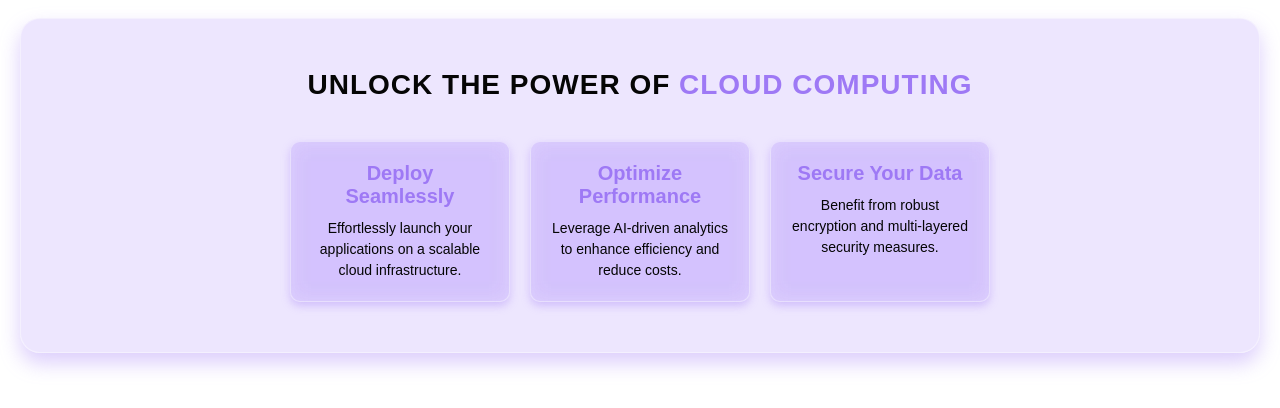
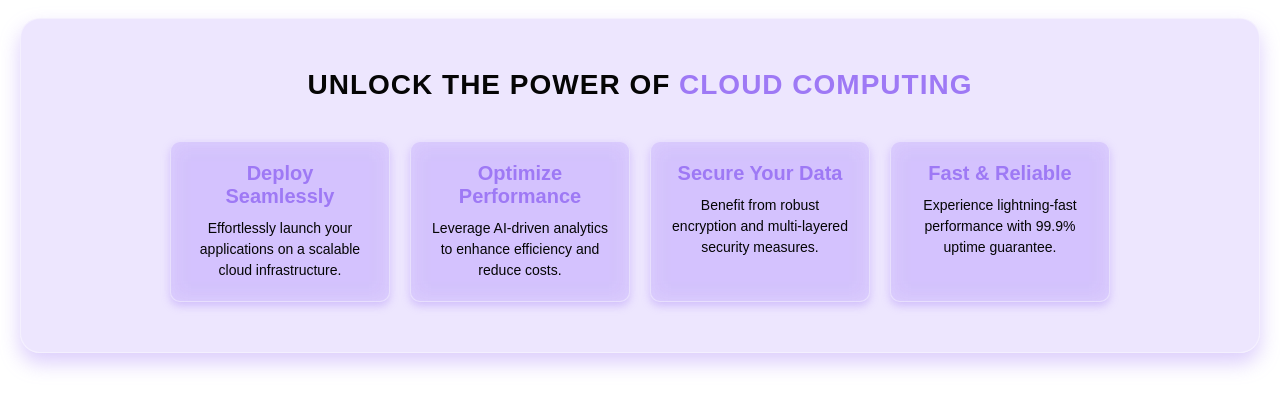
Before and after one commit to rifchasyabani30/railway-app-cc, a website: page views/index.html in a window 1280 px wide. Shown: the part 576-984 px from the top of the page. Drawn offline with Linux system fonts and the light colour scheme.

Commit message:
Update tampilan aplikasi

```diff
--- a/views/index.html
+++ b/views/index.html
@@ -38,6 +38,10 @@
                 <h3>Secure Your Data</h3>
                 <p>Benefit from robust encryption and multi-layered security measures.</p>
             </div>
+            <div class="card">
+                <h3>Fast & Reliable</h3>
+                <p>Experience lightning-fast performance with 99.9% uptime guarantee.</p>
+            </div>
 
         </div>
     </section>
```
